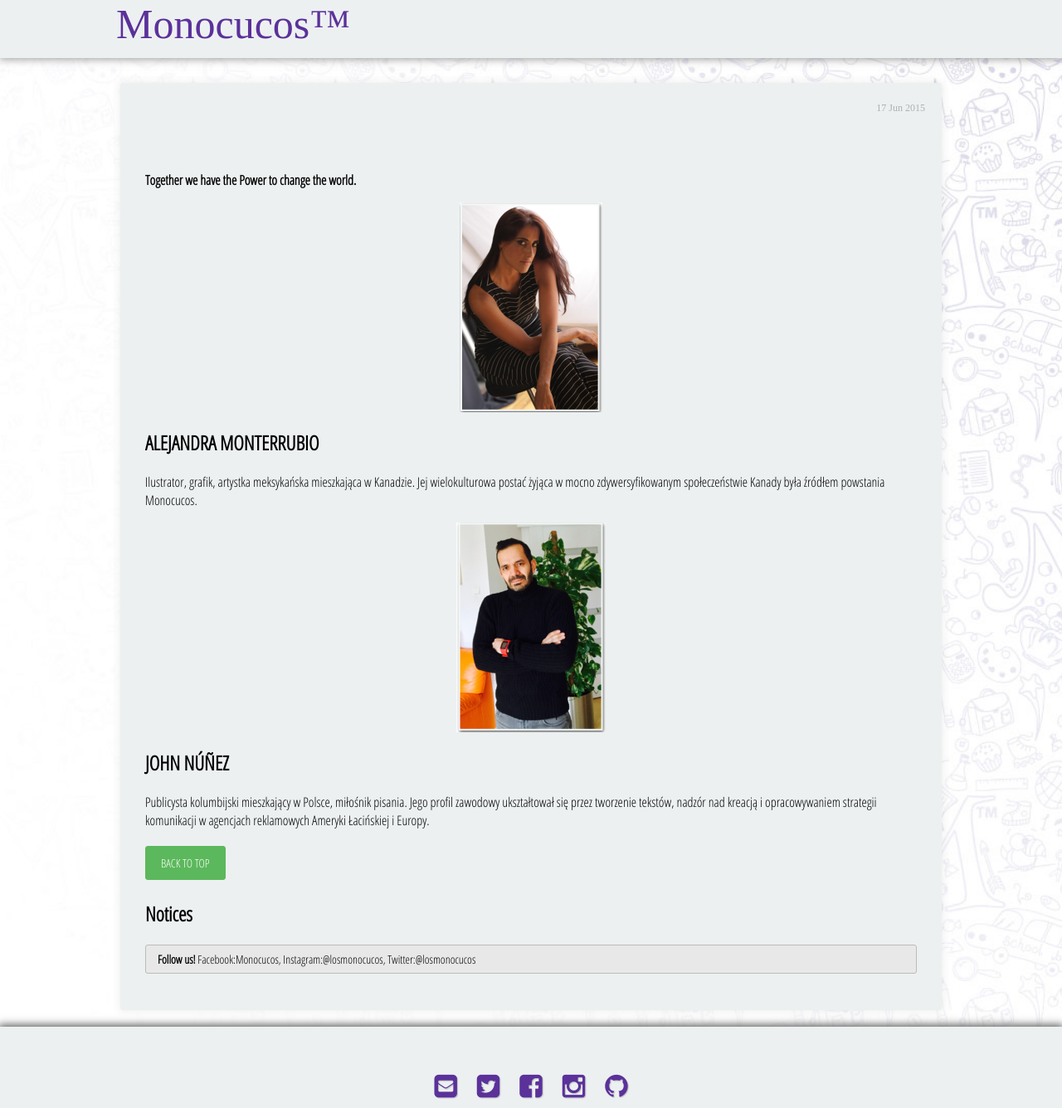
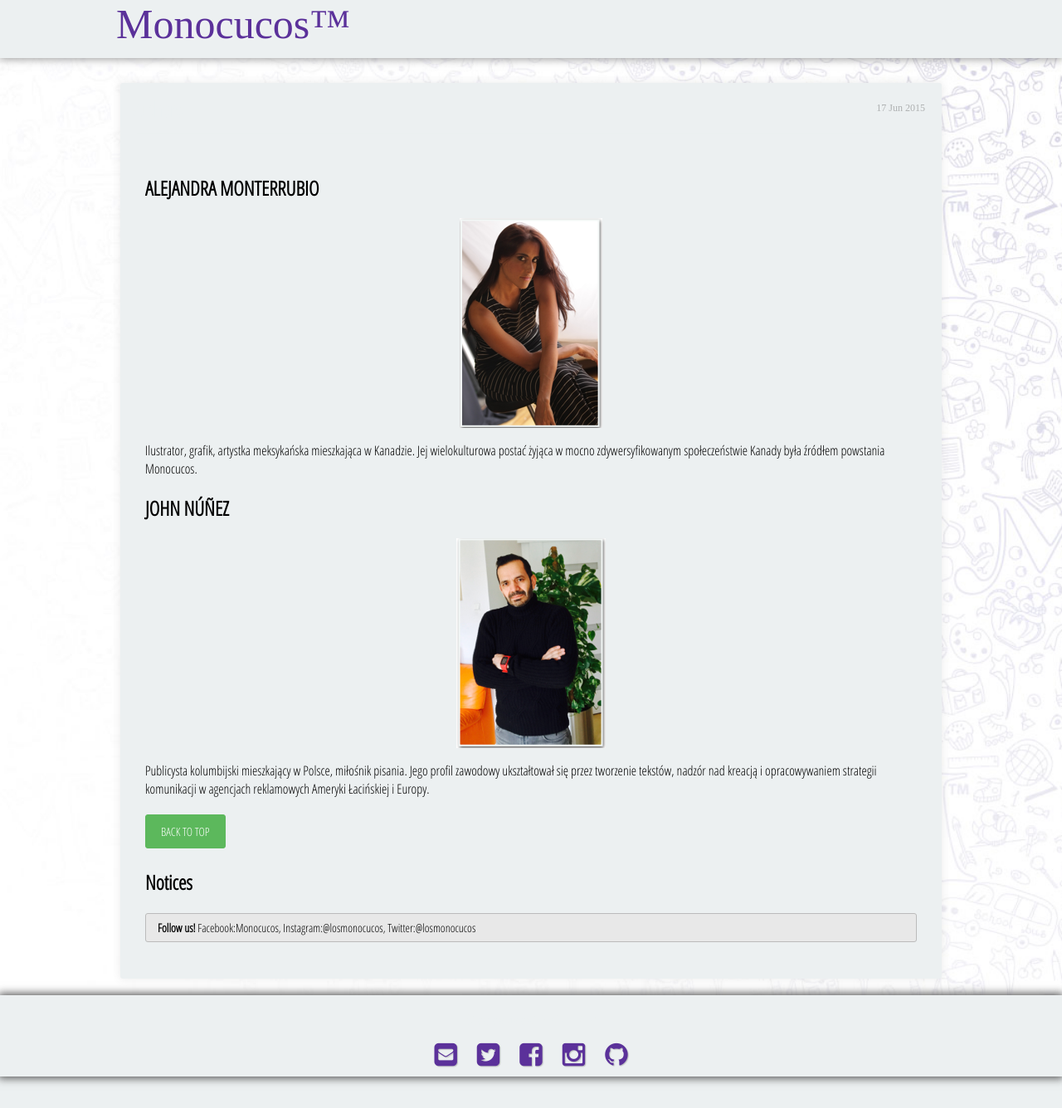
Before and after one commit to MonocucosTM/Monocucos, a Jekyll site: the page built from _posts/2018-01-12-authors.md, in a window 1280 px wide. Shown: the whole page at 83% size. Built offline with Jekyll 4.4.1, drawn with Linux system fonts in a browser that asks for light colours; nearby versions of some CDN libraries; some web fonts are replaced.

Commit message:
Update 2018-01-12-authors.md

```diff
--- a/_posts/2018-01-12-authors.md
+++ b/_posts/2018-01-12-authors.md
@@ -14,18 +14,17 @@ tag:
 ---
 
 
-**Together we have the Power to change the world.**
+
+## ALEJANDRA MONTERRUBIO
+![Logo](../assets/img/Ale.png)
 
 
-![Logo](../assets/img/Ale.png)
-
-## ALEJANDRA MONTERRUBIO
 
 Ilustrator, grafik, artystka meksykańska mieszkająca w Kanadzie. Jej wielokulturowa postać żyjąca w mocno zdywersyfikowanym społeczeństwie Kanady była źródłem powstania Monocucos.
 
+## JOHN NÚÑEZ
 ![Logo](../assets/img/John.png)
 
-## JOHN NÚÑEZ
 
 Publicysta kolumbijski mieszkający w Polsce, miłośnik pisania. Jego profil zawodowy ukształtował się przez tworzenie tekstów, nadzór nad kreacją i opracowywaniem strategii komunikacji w agencjach reklamowych Ameryki Łacińskiej i Europy.
 
```
